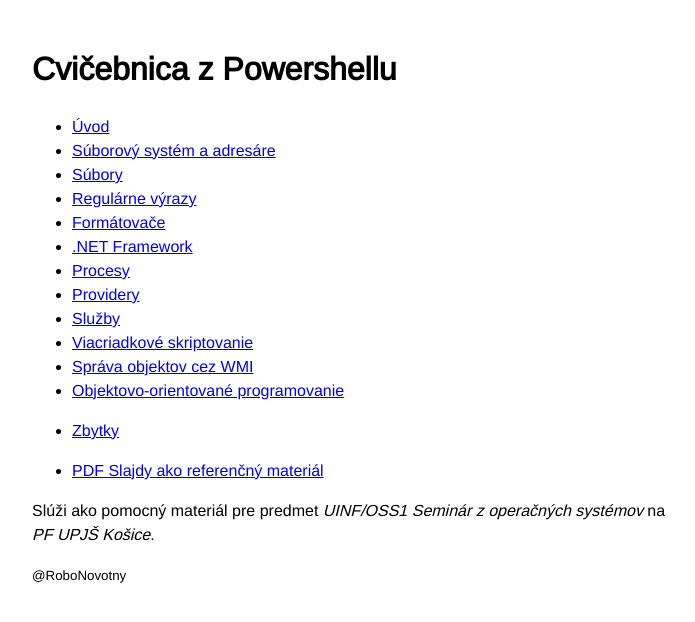
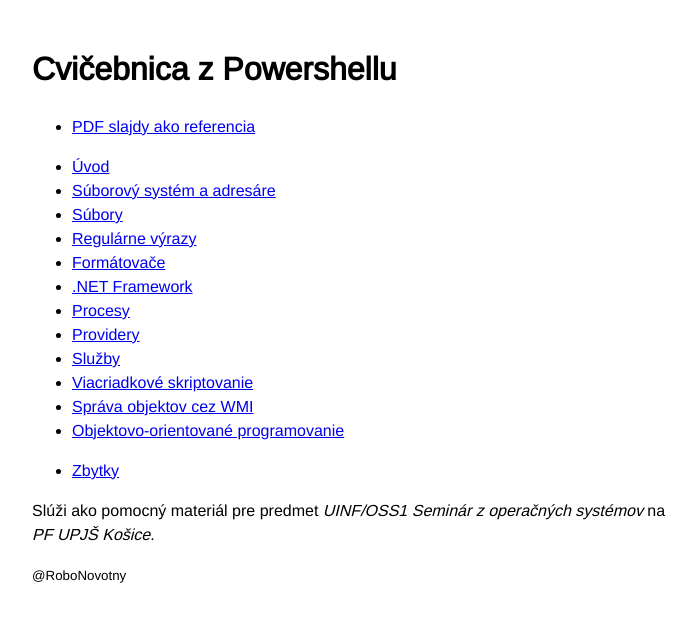
Before and after one commit to novotnyr/powershell-cvicebnica, a Jekyll site: the page built from index.html, in a window 1280 px wide. Shown: the top 622 px of the page, without its empty margins (288-983 px from the left). Built offline with Jekyll 4.4.1, drawn with Linux system fonts in a browser that asks for light colours.

Commit message:
Preusporiadane poradie sekcii

```diff
--- a/index.html
+++ b/index.html
@@ -5,7 +5,9 @@
 <h1>Cvičebnica z Powershellu</h1>
 
 <ul>
-	<li><a href="uvod.html">Úvod</a></li>
+	<li class="section-start"><a href="slides/powershell.pdf">PDF slajdy ako referencia</a></li>
+
+	<li class="section-start"><a href="uvod.html">Úvod</a></li>
 	<li><a href="suborovy-system-a-adresare.html">Súborový systém a adresáre</a></li>
 	<li><a href="subory.html">Súbory</a></li>
 	<li><a href="regexp.html">Regulárne výrazy</a></li>
@@ -21,8 +23,6 @@
 
 	<li><a href="oop.html">Objektovo-orientované programovanie</a></li>
 	<li class="section-start"><a href="zbytky.html">Zbytky</a></li>
-
-	<li class="section-start"><a href="slides/powershell.pdf">PDF Slajdy ako referenčný materiál</a></li>
 </ul>
 
 <p>
```
